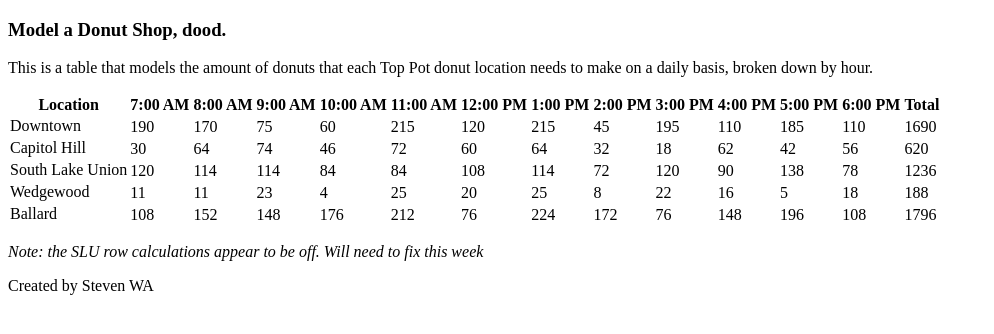
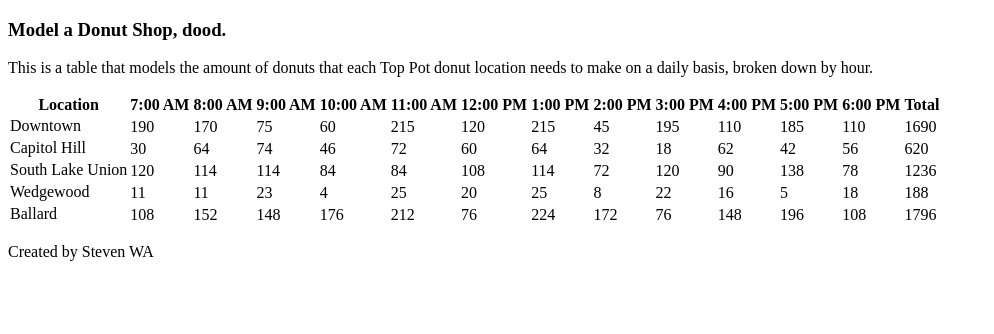
Before and after one commit to stevenlwashington/donut_shop, a plain HTML site: page index.html in a window 1280 px wide. Shown: the whole page, without its empty margins (0-994 px from the left). Drawn offline with Linux system fonts and the light colour scheme.

```diff
--- a/index.html
+++ b/index.html
@@ -36,8 +36,6 @@
 
   <script src="js/script.js"></script>
 
-<p><i>Note: the SLU row calculations appear to be off. Will need to fix this week</i></p>
-
 <p><footer> Created by Steven WA </footer></p>
 
 </body>
```
